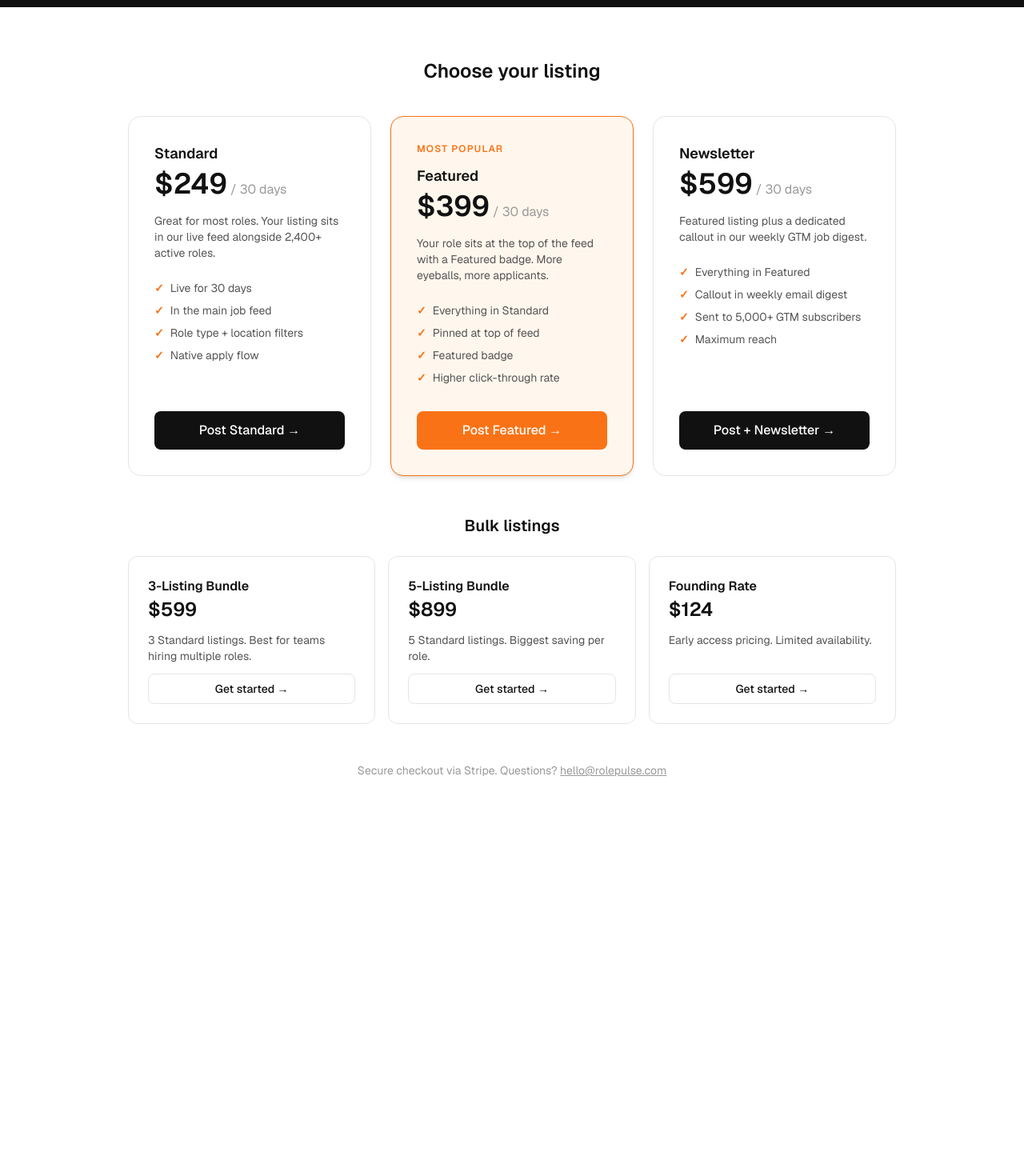
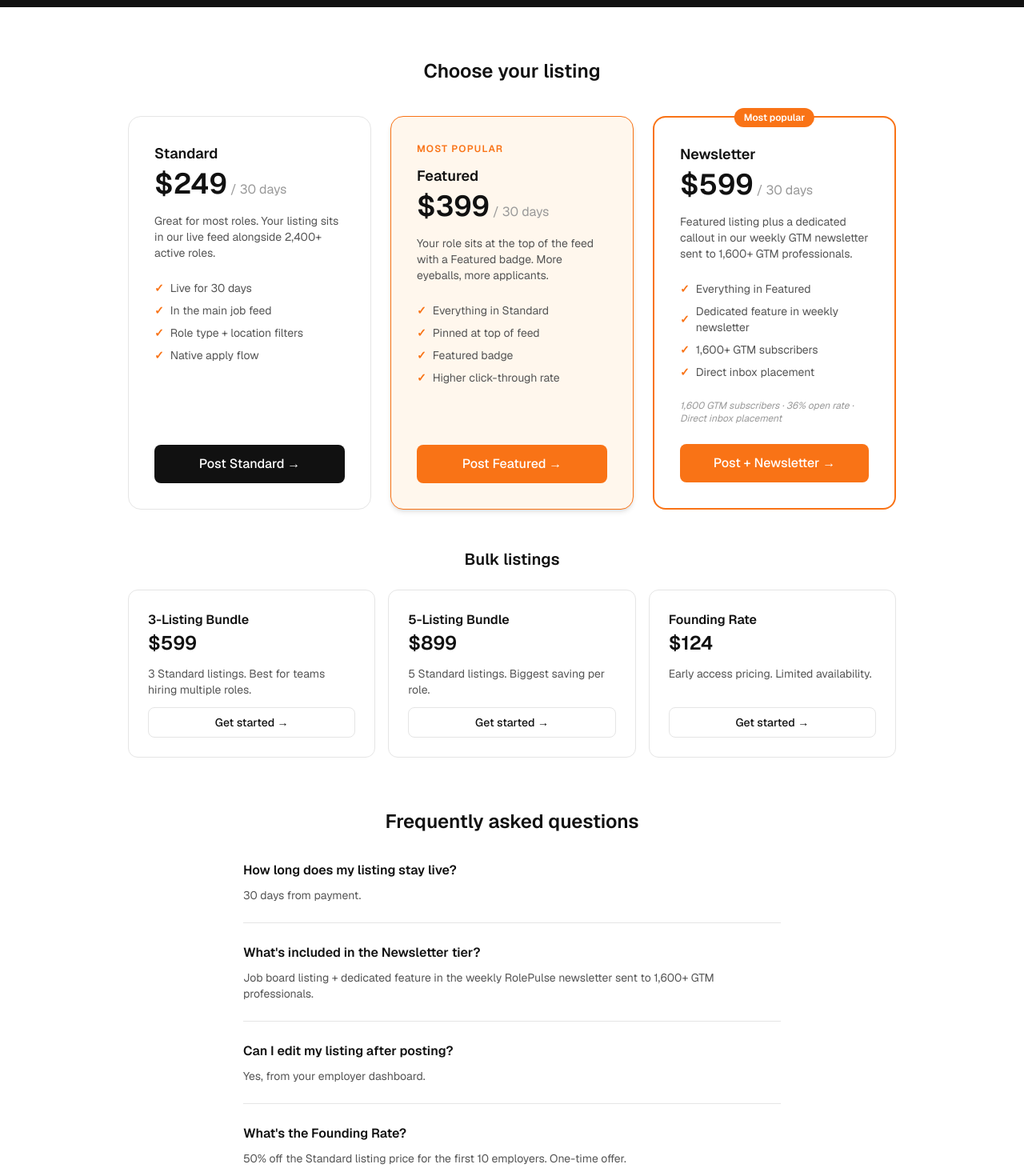
Before and after one commit to RolePulse/rolepulse-jobs, a Next.js app: page /post-a-job in a window 1280 px wide. Shown: the part 360-1830 px from the top of the page at 80% size. Before the commit the page ends 1397 px from the top, so only its background shows below. Built offline with nearby package versions, Linux system fonts and the light colour scheme; no server answers.

Commit message:
Task 24: Employer onboarding polish — Newsletter tier highlight, social proof, FAQ section

```diff
--- a/src/app/post-a-job/page.tsx
+++ b/src/app/post-a-job/page.tsx
@@ -21,6 +21,7 @@ const TIERS = [
     ],
     cta: 'Post Standard',
     highlight: false,
+    newsletter: false,
   },
   {
     name: 'Featured',
@@ -36,21 +37,23 @@ const TIERS = [
     ],
     cta: 'Post Featured',
     highlight: true,
+    newsletter: false,
   },
   {
     name: 'Newsletter',
     price: '$599',
     period: '30 days',
     priceId: 'price_1TEuRMRsDnlecpji7zwi6pKV',
-    description: 'Featured listing plus a dedicated callout in our weekly GTM job digest.',
+    description: 'Featured listing plus a dedicated callout in our weekly GTM newsletter sent to 1,600+ GTM professionals.',
     features: [
       'Everything in Featured',
-      'Callout in weekly email digest',
-      'Sent to 5,000+ GTM subscribers',
-      'Maximum reach',
+      'Dedicated feature in weekly newsletter',
+      '1,600+ GTM subscribers',
+      'Direct inbox placement',
     ],
     cta: 'Post + Newsletter',
     highlight: false,
+    newsletter: true,
   },
 ]
 
@@ -58,6 +61,25 @@ const BUNDLES = [
   { name: '3-Listing Bundle', price: '$599', priceId: 'price_1TEuR6RsDnlecpji4dYGJk9l', description: '3 Standard listings. Best for teams hiring multiple roles.' },
   { name: '5-Listing Bundle', price: '$899', priceId: 'price_1TEuR6RsDnlecpjiVLJRbW5c', description: '5 Standard listings. Biggest saving per role.' },
   { name: 'Founding Rate', price: '$124', priceId: 'price_1TEuRNRsDnlecpjiIB2M7lrJ', description: 'Early access pricing. Limited availability.' },
+]
+
+const FAQ = [
+  {
+    q: 'How long does my listing stay live?',
+    a: '30 days from payment.',
+  },
+  {
+    q: "What's included in the Newsletter tier?",
+    a: 'Job board listing + dedicated feature in the weekly RolePulse newsletter sent to 1,600+ GTM professionals.',
+  },
+  {
+    q: 'Can I edit my listing after posting?',
+    a: 'Yes, from your employer dashboard.',
+  },
+  {
+    q: "What's the Founding Rate?",
+    a: '50% off the Standard listing price for the first 10 employers. One-time offer.',
+  },
 ]
 
 export default function PostAJobPage() {
@@ -78,17 +100,27 @@ export default function PostAJobPage() {
           {TIERS.map((tier) => (
             <div
               key={tier.name}
-              className={`rounded-2xl border p-8 flex flex-col ${
-                tier.highlight
+              className={`rounded-2xl border p-8 flex flex-col relative ${
+                tier.newsletter
+                  ? 'bg-white'
+                  : tier.highlight
                   ? 'border-rp-accent bg-orange-50 shadow-md'
                   : 'border-rp-border bg-white'
               }`}
+              style={tier.newsletter ? { border: '2px solid #F97316' } : undefined}
             >
+              {/* Badge */}
               {tier.highlight && (
                 <span className="text-xs font-semibold text-rp-accent uppercase tracking-widest mb-3">
                   Most popular
                 </span>
               )}
+              {tier.newsletter && (
+                <span className="absolute -top-3 left-1/2 -translate-x-1/2 bg-rp-accent text-white text-xs font-semibold px-3 py-1 rounded-full whitespace-nowrap">
+                  Most popular
+                </span>
+              )}
+
               <div className="mb-4">
                 <p className="text-lg font-semibold text-rp-text-1">{tier.name}</p>
                 <p className="text-4xl font-semibold text-rp-text-1 mt-1">
@@ -97,7 +129,7 @@ export default function PostAJobPage() {
                 </p>
               </div>
               <p className="text-sm text-rp-text-2 mb-6">{tier.description}</p>
-              <ul className="space-y-2 mb-8 flex-1">
+              <ul className="space-y-2 mb-4 flex-1">
                 {tier.features.map((f) => (
                   <li key={f} className="flex items-center gap-2 text-sm text-rp-text-2">
                     <span className="text-rp-accent font-bold">✓</span>
@@ -105,10 +137,18 @@ export default function PostAJobPage() {
                   </li>
                 ))}
               </ul>
+
+              {/* Social proof for newsletter tier */}
+              {tier.newsletter && (
+                <p className="text-xs text-rp-text-3 mb-6 mt-2 italic">
+                  1,600 GTM subscribers · 36% open rate · Direct inbox placement
+                </p>
+              )}
+
               <Link
                 href={`/employers/new?tier=${tier.name.toLowerCase()}&price_id=${tier.priceId}`}
-                className={`block text-center py-3 px-6 rounded-lg font-medium transition-colors ${
-                  tier.highlight
+                className={`block text-center py-3 px-6 rounded-lg font-medium transition-colors mt-auto ${
+                  tier.newsletter || tier.highlight
                     ? 'bg-rp-accent text-white hover:bg-rp-accent-dk'
                     : 'bg-rp-black text-white hover:bg-zinc-800'
                 }`}
@@ -141,6 +181,19 @@ export default function PostAJobPage() {
           </div>
         </div>
 
+        {/* FAQ */}
+        <div className="mt-16">
+          <h2 className="text-2xl font-semibold text-rp-text-1 mb-8 text-center">Frequently asked questions</h2>
+          <div className="max-w-2xl mx-auto space-y-6">
+            {FAQ.map((item) => (
+              <div key={item.q} className="border-b border-rp-border pb-6">
+                <p className="font-semibold text-rp-text-1 mb-2">{item.q}</p>
+                <p className="text-sm text-rp-text-2">{item.a}</p>
+              </div>
+            ))}
+          </div>
+        </div>
+
         {/* Trust */}
         <p className="text-center text-sm text-rp-text-3 mt-12">
           Secure checkout via Stripe. Questions?{' '}
```
